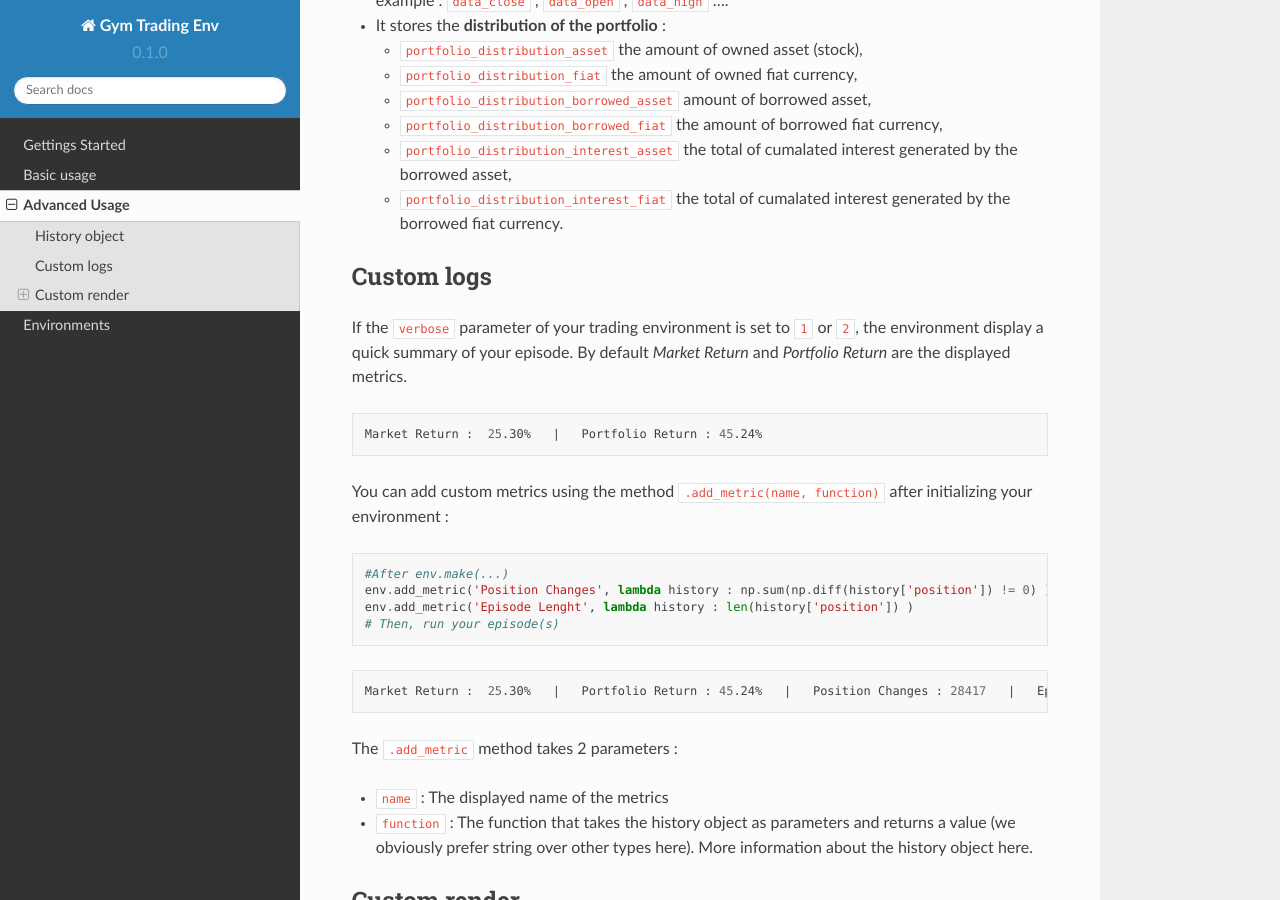
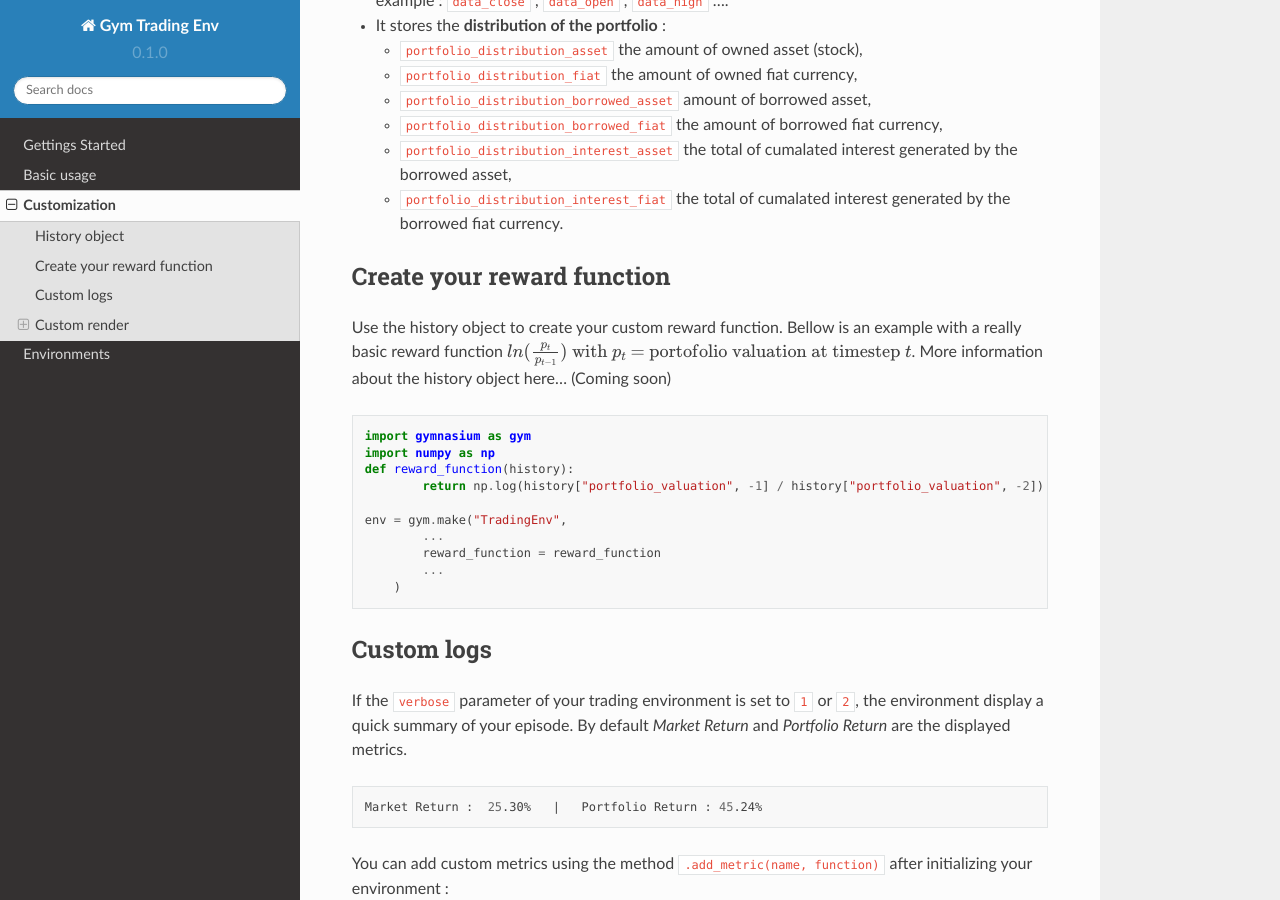
Before and after one commit to ClementPerroud/Gym-Trading-Env, a Sphinx documentation site: the page built from docs/source/advanced_usage.rst, in a window 1280 px wide and 900 px high, scrolled down 669 px. Built offline with Sphinx 7.4.7 and the Read the Docs theme 2.0.0, drawn with Linux system fonts in a browser that asks for light colours; some of the changed text lies outside the part shown.

Commit message:
Update advanced_usage.rst

```diff
--- a/docs/source/advanced_usage.rst
+++ b/docs/source/advanced_usage.rst
@@ -1,4 +1,4 @@
-Advanced Usage
+Customization
 ==========
 
 History object
@@ -27,6 +27,24 @@ Accessible columns of history object :
   * ``portfolio_distribution_borrowed_fiat`` the amount of borrowed fiat currency,
   * ``portfolio_distribution_interest_asset`` the total of cumalated interest generated by the borrowed asset,
   * ``portfolio_distribution_interest_fiat`` the total of cumalated interest generated by the borrowed fiat currency.
+
+Create your reward function
+-------------------
+
+Use the history object to create your custom reward function. Bellow is an example with a really basic reward function :math:`ln(\frac{p_{t}}{p_{t-1}})\text{ with }p_{t}\text{ = portofolio valuation at timestep }t`. More information about the history object here... (Coming soon)
+
+.. code-block:: python
+
+ import gymnasium as gym
+ import numpy as np
+ def reward_function(history):
+         return np.log(history["portfolio_valuation", -1] / history["portfolio_valuation", -2])
+
+ env = gym.make("TradingEnv",
+         ...
+         reward_function = reward_function
+         ...
+     )
 
 Custom logs
 -------------
```
